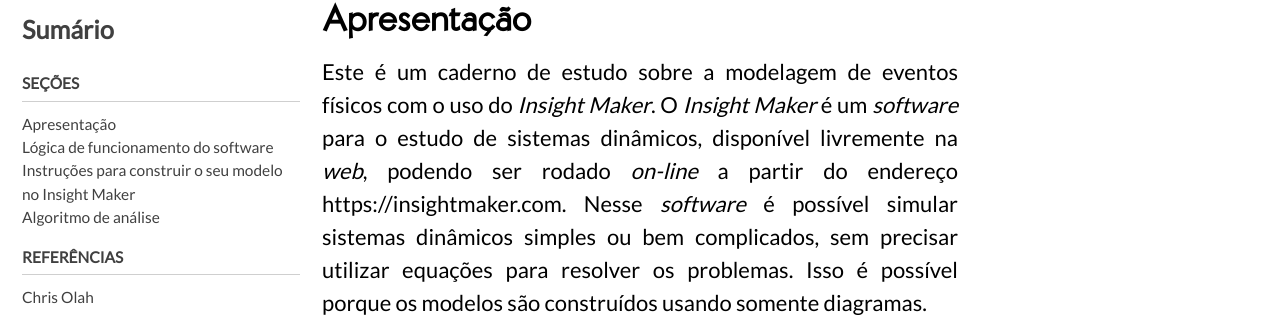
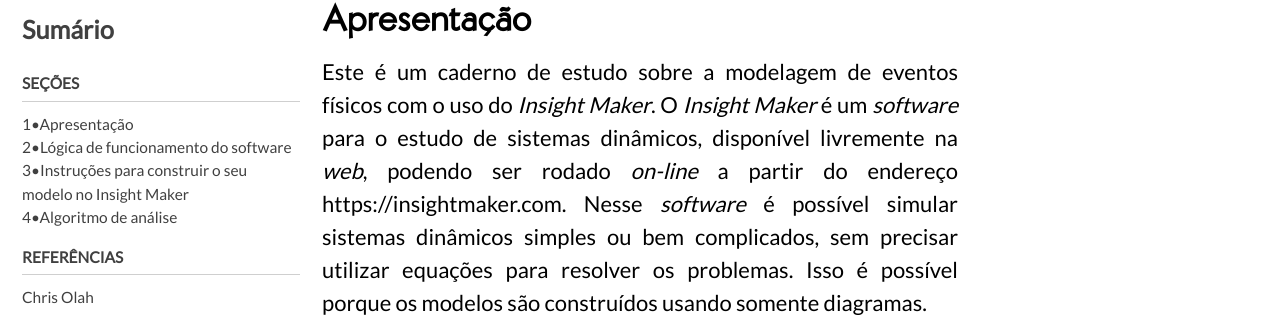
Before and after one commit to milenalauschner/MM, a Jekyll site: the page built from _pages/apresentação.md, in a window 1280 px wide. Shown: the part 425-742 px from the top of the page. Built offline with Jekyll 4.4.1, drawn with Linux system fonts in a browser that asks for light colours; cached includes are drawn as plain includes; nearby versions of some CDN libraries; comment, search, counter and statistics services are not loaded.

Commit message:
Update navigation.yml

```diff
--- a/_data/navigation.yml
+++ b/_data/navigation.yml
@@ -3,13 +3,13 @@
 blogroll:
     - title: "Seções"
       children:
-        - title: "Apresentação"
+        - title: "1•Apresentação"
           url: https://milenalauschner.github.io/MM/tags/
-        - title: "Lógica de funcionamento do software"
+        - title: "2•Lógica de funcionamento do software"
           url: https://dataorigami.net/blogs/napkin-folding
-        - title: "Instruções para construir o seu modelo no Insight Maker"
+        - title: "3•Instruções para construir o seu modelo no Insight Maker"
           url: https://explosion.ai/blog/
-        - title: "Algoritmo de análise"
+        - title: "4•Algoritmo de análise"
           url: https://research.fb.com/
 
     - title: "Referências"
```
